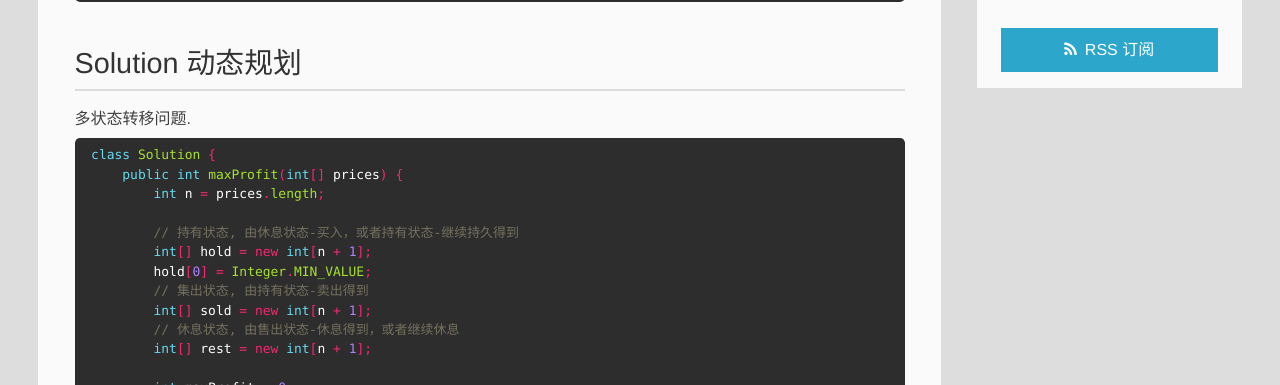
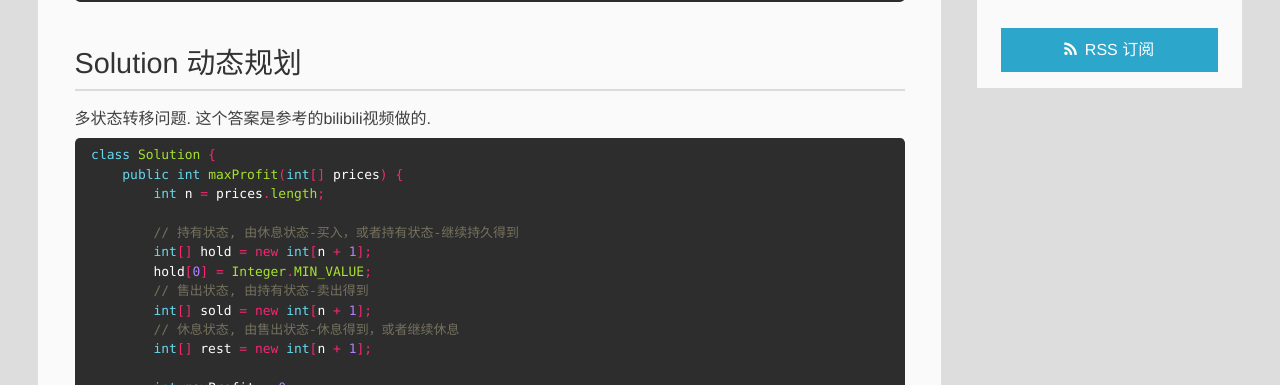
Before and after one commit to hejianbo/hejianbo.github.io, a Jekyll site: the page built from _posts/2020-04-24-leetcode-309-best-time-to-buy-and-sell-stock-with-cooldown.md, in a window 1280 px wide. Shown: the part 954-1339 px from the top of the page. Built offline with Jekyll 4.4.1, drawn with Linux system fonts in a browser that asks for light colours.

Commit message:
309. Best Time to Buy and Sell Stock with Cooldown

````diff
--- a/_posts/2020-04-24-leetcode-309-best-time-to-buy-and-sell-stock-with-cooldown.md
+++ b/_posts/2020-04-24-leetcode-309-best-time-to-buy-and-sell-stock-with-cooldown.md
@@ -33,7 +33,7 @@ Explanation: transactions = [buy, sell, cooldown, buy, sell]
 
 ## Solution 动态规划
 
-多状态转移问题.
+多状态转移问题. 这个答案是参考的bilibili视频做的.
 
 ```java
 class Solution {
@@ -43,7 +43,7 @@ class Solution {
         // 持有状态, 由休息状态-买入，或者持有状态-继续持久得到
         int[] hold = new int[n + 1];
         hold[0] = Integer.MIN_VALUE;
-        // 集出状态, 由持有状态-卖出得到
+        // 售出状态, 由持有状态-卖出得到
         int[] sold = new int[n + 1];
         // 休息状态, 由售出状态-休息得到，或者继续休息
         int[] rest = new int[n + 1];
````
